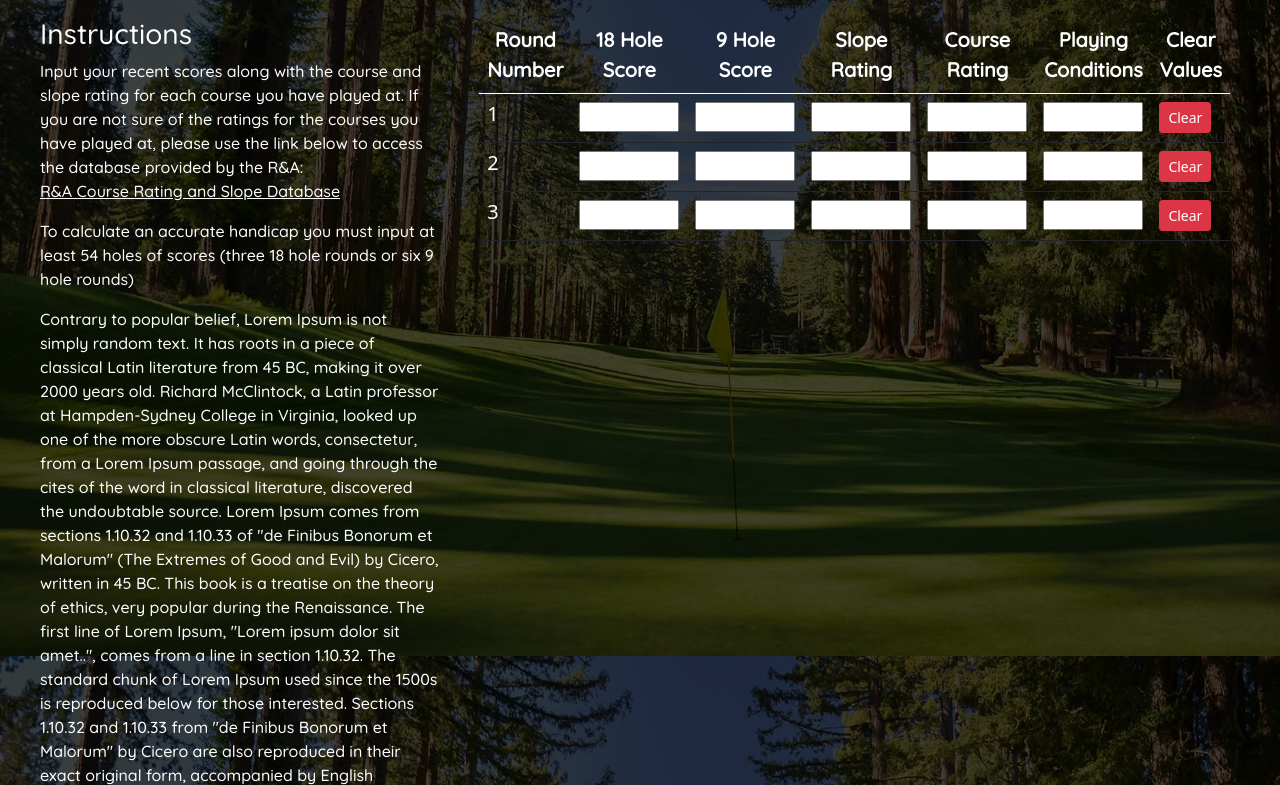
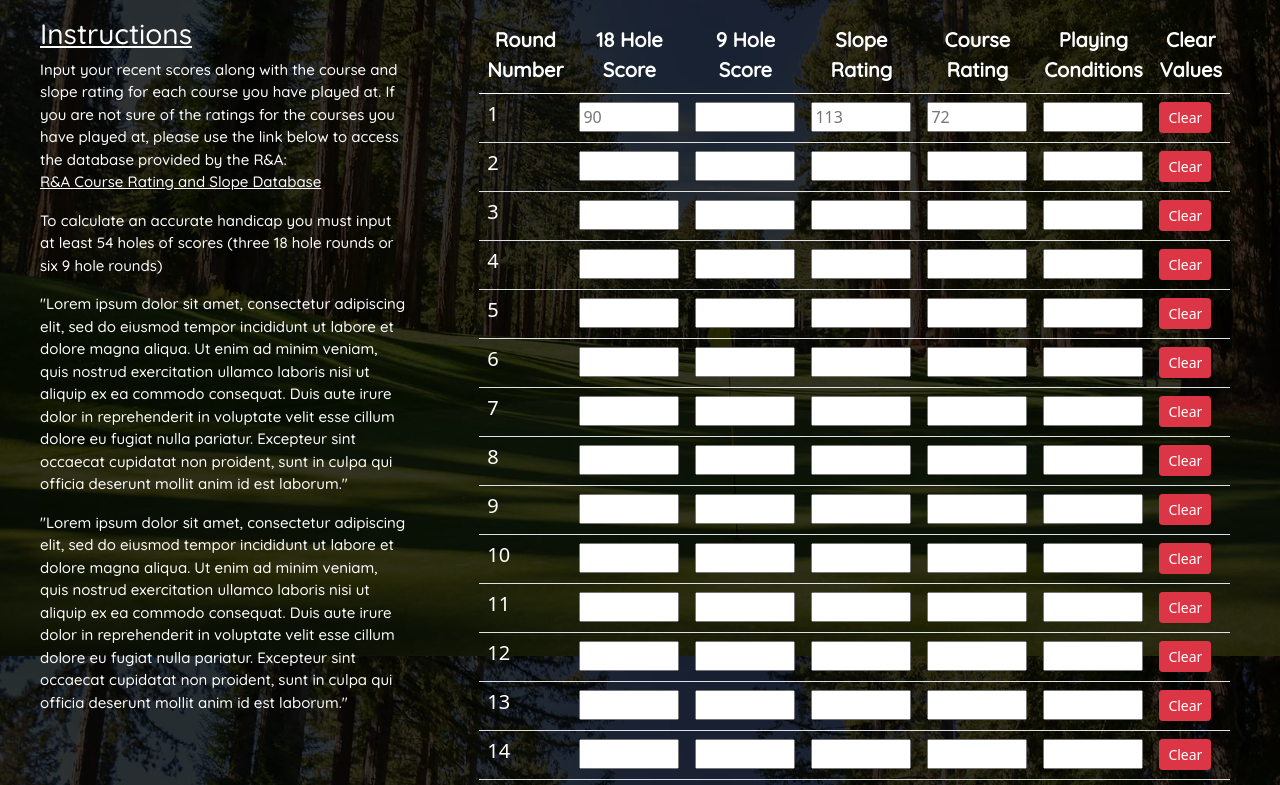
Before and after one commit to mblenk/golf-handicap-calculator, a website with bundled scripts: page index.html in a window 1280 px wide. Shown: the part 144-929 px from the top of the page. Built offline with nearby package versions, Linux system fonts and the light colour scheme.

Commit message:
differential calculator functionality added

```diff
--- a/index.css
+++ b/index.css
@@ -14,7 +14,7 @@
     right: 0%;
     bottom: -100%; /* NEEDS ADJUSTING ONCE PAGE COMPLETE */
     left: 0%;
-    background-color:rgba(0,0,0,0.75);
+    background-color:rgba(0,0,0,0.80);
     background-attachment:fixed;
 }
 
@@ -47,7 +47,7 @@
 
 .table {
     max-width: 600px;
-    margin: 25px 50px 0px 20px;
+    margin: 25px 50px 0px 50px;
     width:50%;
 }
 .table thead {
@@ -57,12 +57,19 @@
     text-align:center;
     font-family: 'Quicksand', sans-serif;
 }
-.table tr {
+/* .table tr {
     border:0;
-}
+} */
 .table input {
     width:100px;
     height:30px;
+}
+.buttons {
+    display:flex;
+    margin: 0px 10px 50px 50px;
+}
+.submit {
+    margin: 0px 10px 0px 0px;
 }
 
 /* Instructions */
@@ -70,6 +77,7 @@
     margin:25px 20px 0px 20px;
     /* width:50%; */
     font-family: 'Quicksand', sans-serif;
+    font-size:15px;
 }
 
 /* Responsive Media */
--- a/index.html
+++ b/index.html
@@ -14,30 +14,20 @@
 <body>
     <section class="background">
         <div class="header">
-            <h1>Golf Handicap Calculator</h1>
+            <h1 class="test">Golf Handicap Calculator</h1>
             <h3>Use your latest scores to calculate your current handicap!</h3>
         </div>
         <div class="content">
             <div class="instructions">
-                <h3 class="text-color">Instructions</h3>
-                <p class="text-color">Input your recent scores along with the course and slope rating for each course you have played at. If you are not sure of the ratings for the courses you have played at, please use the link below to access the database provided by the R&A: <br> <a href="https://www.randa.org/worldhandicapsystem/Lookup" target="_blank" class="text-color">R&A Course Rating and Slope Database</a></p>
+                <h3 class="text-color" style="text-decoration:underline">Instructions</h3>
+                <p class="text-color">Input your recent scores along with the course and slope rating for each course you have played at. If you are not sure of the ratings for the courses you have played at, please use the link below to access the database provided by the R&A: <br> <a href="https://www.randa.org/worldhandicapsystem/Lookup" target="_blank" class="text-color link">R&A Course Rating and Slope Database</a></p>
                 <p class="text-color">To calculate an accurate handicap you must input at least 54 holes of scores (three 18 hole rounds or six 9 hole rounds)</p>
-                <p class="text-color">Contrary to popular belief, Lorem Ipsum is not simply random text. It has roots in a piece of classical Latin literature from 45 BC, making it over 2000 years old. Richard McClintock, a Latin professor at Hampden-Sydney College in Virginia, looked up one of the more obscure Latin words, consectetur, from a Lorem Ipsum passage, and going through the cites of the word in classical literature, discovered the undoubtable source. Lorem Ipsum comes from sections 1.10.32 and 1.10.33 of "de Finibus Bonorum et Malorum" (The Extremes of Good and Evil) by Cicero, written in 45 BC. This book is a treatise on the theory of ethics, very popular during the Renaissance. The first line of Lorem Ipsum, "Lorem ipsum dolor sit amet..", comes from a line in section 1.10.32.
+                <p class="text-color">"Lorem ipsum dolor sit amet, consectetur adipiscing elit, sed do eiusmod tempor incididunt ut labore et dolore magna aliqua. Ut enim ad minim veniam, quis nostrud exercitation ullamco laboris nisi ut aliquip ex ea commodo consequat. Duis aute irure dolor in reprehenderit in voluptate velit esse cillum dolore eu fugiat nulla pariatur. Excepteur sint occaecat cupidatat non proident, sunt in culpa qui officia deserunt mollit anim id est laborum."</p>
+                <p class="text-color">"Lorem ipsum dolor sit amet, consectetur adipiscing elit, sed do eiusmod tempor incididunt ut labore et dolore magna aliqua. Ut enim ad minim veniam, quis nostrud exercitation ullamco laboris nisi ut aliquip ex ea commodo consequat. Duis aute irure dolor in reprehenderit in voluptate velit esse cillum dolore eu fugiat nulla pariatur. Excepteur sint occaecat cupidatat non proident, sunt in culpa qui officia deserunt mollit anim id est laborum."</p>
 
-                The standard chunk of Lorem Ipsum used since the 1500s is reproduced below for those interested. Sections 1.10.32 and 1.10.33 from "de Finibus Bonorum et Malorum" by Cicero are also reproduced in their exact original form, accompanied by English versions from the 1914 translation by H. Rackham.</p>
             </div>
-            <form class="form">
+            <form id="handicap-calculator" class="form">
                 <table class="table">
-                    <colgroup>
-                        <col span="1" class="column">
-                        <col span="1" class="column">
-                        <col span="1" class="column">
-                        <col span="1" class="column">
-                        <col span="1" class="column">
-                        <col span="1" class="column">
-                        <col span="1" class="delete">
-                    </colgroup>
-
                     <thead>
                         <tr>
                             <th>Round Number</th>
@@ -49,79 +39,39 @@
                             <th>Clear Values</th>
                         </tr>
                     </thead>
-                    <tbody>
+                    <tbody class="cells">
                         <tr>
                             <td>
                                 <h5 style="color:white">1</h5>
                             </td>
                             <td>
-                                <input type="text">
+                                <input type="text" name="round1[]" placeholder="90">
                             </td>
                             <td>
-                                <input type="text">
+                                <input type="text" name="round1[]" placeholder="">
                             </td>
                             <td>
-                                <input type="text">
+                                <input type="text" name="round1[]" placeholder="113">
                             </td>
                             <td>
-                                <input type="text">
+                                <input type="text" name="round1[]" placeholder="72">
                             </td>
                             <td>
-                                <input type="text">
+                                <input type="text" name="round1[]" placeholder="">
                             </td>
                             <td>
                                 <button type="button" class="btn btn-danger btn-sm">Clear</button>
                             </td>
                         </tr>
-                        <tr>
-                            <td>
-                                <h5 style="color:white;">2</h5>
-                            </td>
-                            <td>
-                                <input type="text">
-                            </td>
-                            <td>
-                                <input type="text">
-                            </td>
-                            <td>
-                                <input type="text">
-                            </td>
-                            <td>
-                                <input type="text">
-                            </td>
-                            <td>
-                                <input type="text">
-                            </td>
-                            <td>
-                                <button type="button" class="btn btn-danger btn-sm">Clear</button>
-                            </td>
-                        </tr>
-                        <tr>
-                            <td>
-                                <h5 style="color:white">3</h5>
-                            </td>
-                            <td>
-                                <input type="text">
-                            </td>
-                            <td>
-                                <input type="text">
-                            </td>
-                            <td>
-                                <input type="text">
-                            </td>
-                            <td>
-                                <input type="text">
-                            </td>
-                            <td>
-                                <input type="text">
-                            </td>
-                            <td>
-                                <button type="button" class="btn btn-danger btn-sm">Clear</button>
-                            </td>
-                        </tr>
+
                     </tbody>
                 </table>
+                <div class="buttons">
+                    <button type="submit" class="btn btn-primary btn-lg submit">Get your Handicap!</button>
+                    <button type="button" class="btn btn-secondary btn-lg">Clear Table</button>
+                </div>
             </form>
+
 
 
 
@@ -138,6 +88,11 @@
         </div>
 
     </section>
+
+    <script type="module" src="scripts/differential-calculator.js"></script>
+    <script type="module" src="scripts/test.js"></script>
+    <script type="module" src="scripts/table-render.js"></script>
+    <script type="module" src="scripts/oneDecimalPlace.js"></script>
 </body>
 
 </html>
--- /dev/null
+++ b/scripts/differential-calculator.js
@@ -0,0 +1,29 @@
+import { oneDecimalPlace } from "./oneDecimalPlace.js"
+
+const handicapCalculator = document.forms['handicap-calculator']
+
+handicapCalculator.addEventListener('submit', (e) => {
+    e.preventDefault()
+    const test = [1,2,3,4,5,6,7,8,9,10,11,12,13,14,15,16,17,18,19,20]
+    const differentials = []
+
+    test.forEach(a => {
+
+        const values = []
+        const round = document.getElementsByName(`round${a}[]`)
+
+        round.forEach(round => {
+            values.push(round.value)
+        })
+
+        if(values[0]) {
+            const index = (113/values[2])*(values[0]-values[3]-values[4])
+            differentials.push(oneDecimalPlace(index))
+        } else if (values[1]) {
+            const index = (113/values[2])*(values[1]-values[3]-values[4])
+            differentials.push(oneDecimalPlace(index))
+        }
+        console.log(differentials)
+
+    })
+})
--- /dev/null
+++ b/scripts/oneDecimalPlace.js
@@ -0,0 +1,6 @@
+
+const oneDecimalPlace = (arg) => {
+    return (Math.round(arg * 10) / 10).toFixed(1)
+}
+
+export { oneDecimalPlace }
--- /dev/null
+++ b/scripts/table-render.js
@@ -0,0 +1,33 @@
+// To render table rows for 20 potential rounds
+// Row 1 is included in index.html with placeholder text
+
+const rounds = [2,3,4,5,6,7,8,9,10,11,12,13,14,15,16,17,18,19,20]
+
+const tableRow = document.querySelector('.cells')
+
+rounds.forEach(round => {
+    tableRow.innerHTML += `
+    <tr>
+        <td>
+            <h5 style="color:white">${round}</h5>
+        </td>
+        <td>
+            <input type="text" name="round${round}[]">
+        </td>
+        <td>
+            <input type="text" name="round${round}[]">
+        </td>
+        <td>
+            <input type="text" name="round${round}[]">
+        </td>
+        <td>
+            <input type="text" name="round${round}[]">
+        </td>
+        <td>
+            <input type="text" name="round${round}[]">
+        </td>
+        <td>
+            <button type="button" class="btn btn-danger btn-sm">Clear</button>
+        </td>
+    </tr>`
+})
```
Also changed, not shown: package.json (added, +20 -0 lines), scripts/score-differential.js (deleted, +0 -7 lines), scripts/test.js (added, +29 -0 lines).
